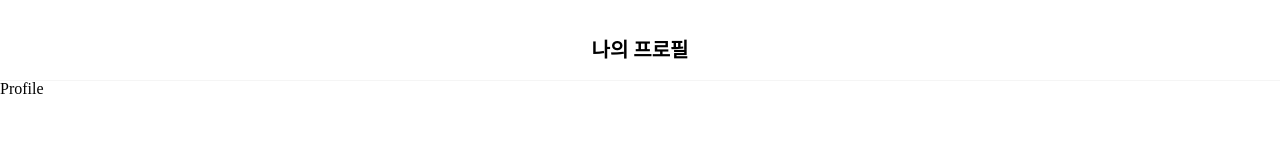
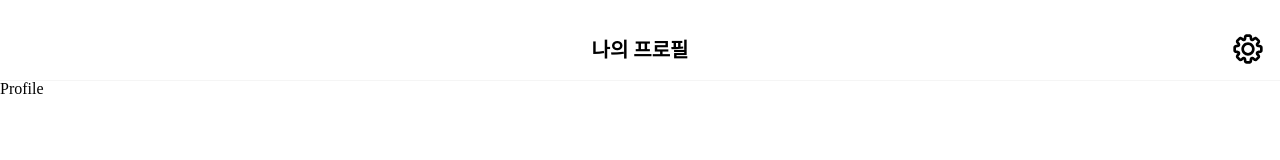
Before and after one commit to ho0010/KUchat-Frontend, a React (Create React App) app: page /user in a window 1280 px wide. Shown: the top 160 px of the page. Built offline with nearby package versions, Linux system fonts and the light colour scheme; a web font is replaced by a local one.

Commit message:
Feat: User Header Btn

```diff
--- a/src/routes/User/User.module.css
+++ b/src/routes/User/User.module.css
@@ -18,6 +18,20 @@
     flex: 1;
     overflow-y: auto;
 }
+.detailHeader{
+    display: flex;
+    position: relative;
+    justify-content: center;
+    align-items: center;
+    width: 100%;
+}
+.detailHeader button{
+    position:absolute;
+    right: 10px;
+    background: none;
+    border: none;
+    cursor: pointer;
+}
 .footer{
     display: flex;
     justify-content: space-around;
--- a/src/routes/User/User.tsx
+++ b/src/routes/User/User.tsx
@@ -3,12 +3,14 @@ import styles from "./User.module.css";
 import ChatList from "./components/ChatList";
 import FindFriend from "./components/FindFriend";
 import UserProfile from "./components/Profile";
-import ChatImg from "../../assets/img/User_chat.svg";
+import ChatImg from "../../assets/img/User_Chat.svg";
 import FriendImg from "../../assets/img/User_Friend.svg";
 import ProfileImg from "../../assets/img/User_Profile.svg";
 import selectedChatImg from "../../assets/img/User_Selected_chat.svg";
 import selectedFriendImg from "../../assets/img/User_Selected_Friend.svg";
 import selectedProfileImg from "../../assets/img/User_Selected_Profile.svg";
+import ChatPlusImg from "../../assets/img/User_Chat_Plus.svg";
+import ProfileSettingImg from "../../assets/img/User_Profile_Setting.svg";
 
 type UserStep = "chatList" | "friend" | "profile";
 
@@ -18,9 +20,23 @@ const User = () => {
   return (
     <div className={styles.root}>
       <div className={styles.header}>
-        {step === "chatList" && <h1>채팅 목록</h1>}
+        {step === "chatList" && (
+          <div className={styles.detailHeader}>
+            <h1>채팅 목록</h1>
+            <button>
+              <img src={ChatPlusImg} alt="채팅 추가" />
+            </button>
+          </div>
+        )}
         {step === "friend" && <h1>친구 찾기</h1>}
-        {step === "profile" && <h1>나의 프로필</h1>}
+        {step === "profile" && (
+          <div className={styles.detailHeader}>
+            <h1>나의 프로필</h1>
+            <button>
+              <img src={ProfileSettingImg} alt="설정" />
+            </button>
+          </div>
+        )}
       </div>
       <div className={styles.body}>
         {step === "chatList" && <ChatList />}
```
Also changed, not shown: src/assets/img/User_Chat_Plus.svg (added), src/assets/img/User_Profile_Setting.svg (added).
